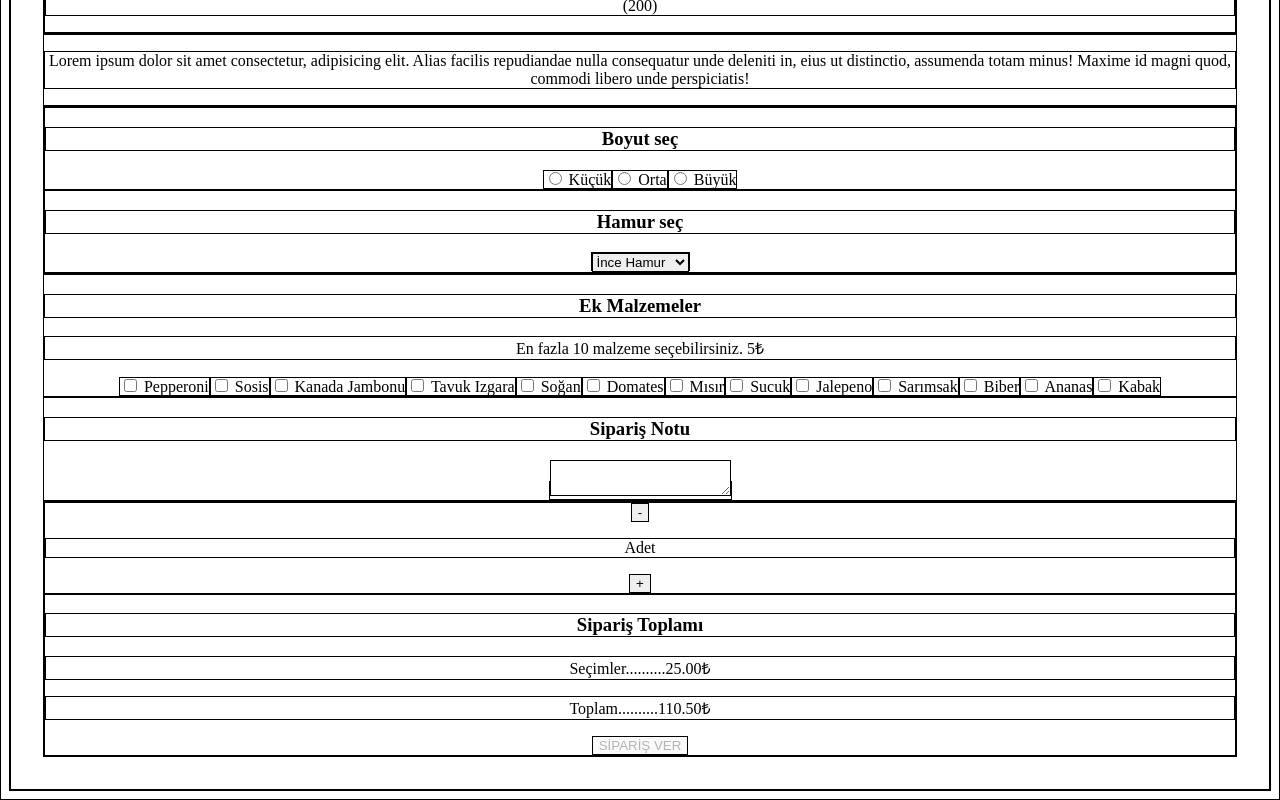
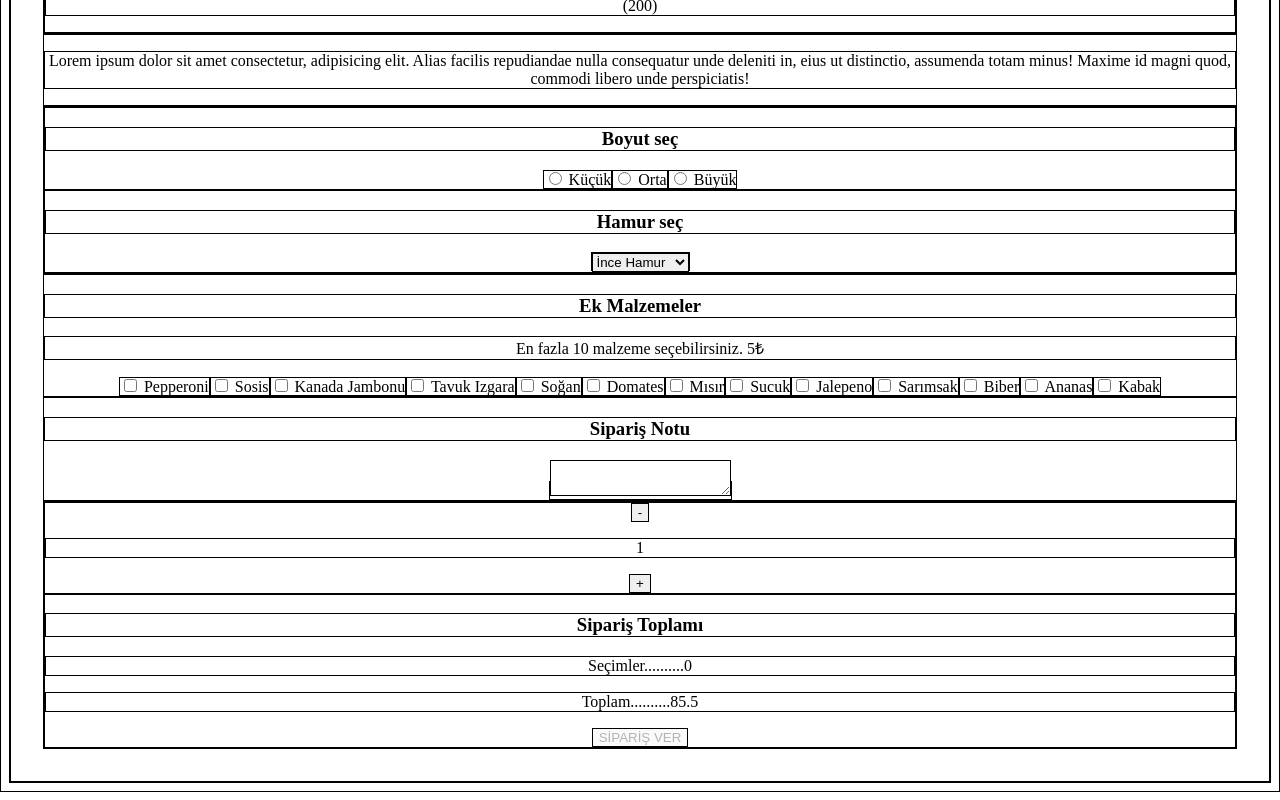
Before and after one commit to alpermakcan/fsweb-s8-challenge-pizza-template, a React (Vite) app: page / in a window 1280 px wide. Shown: the part 463-1263 px from the top of the page. Built offline with nearby package versions, Linux system fonts and the light colour scheme.

Commit message:
Update app.jsx buttons (price calculation)

```diff
--- a/src/App.jsx
+++ b/src/App.jsx
@@ -31,7 +31,7 @@ const initialSiparis = {
   hamur: "",
   "ek-malzeme": "",
   "siparis-notu": "",
-  adet: "",
+  adet: "1",
   fiyat: "",
 };
 
@@ -51,6 +51,7 @@ function App() {
   const [siparis, setSiparis] = useState(initialSiparis);
   const [errors, setErrors] = useState(initialErrors);
   const [isValid, setIsValid] = useState(false);
+  const [adet, setAdet] = useState(1);
 
   useEffect(() => {
     if(siparis.boyut !== "" && siparis.hamur !== ""){
@@ -61,8 +62,21 @@ function App() {
   }, [siparis])
 
 
+  function handleClick(event) {
+    const { name, value} = event.target;
+    console.log(event)
+    if (name === "cikar"){
+      setAdet((adet) => adet - 1);
+    } else if (name === "ekle") {
+      setAdet((adet) => adet + 1);
+    }
+    setSiparis({...siparis, adet: value})
+
+  }
+
+
   function handleInputChange(event) {
-    let { name, value, type, checked } = event.target;
+    let { name, value } = event.target;
 
     //state'i güncelle
     if (name === 'ek-malzeme') {
@@ -80,6 +94,7 @@ function App() {
     } else {
       setSiparis({ ...siparis, [name]: value });
     }
+
 
 
   }
@@ -150,14 +165,14 @@ function App() {
       </div>
       <div>
         <div>
-        <button>-</button>
-        <p>Adet</p>
-        <button>+</button>
+        <button name="cikar" value={adet} onClick={handleClick}>-</button>
+        <p>{adet}</p>
+        <button name="ekle" value={adet} onClick={handleClick}>+</button>
         </div>
         <div>
           <h3>Sipariş Toplamı</h3>
-          <p>Seçimler..........25.00₺</p>
-          <p>Toplam..........110.50₺</p>
+          <p>Seçimler..........{siparis["ek-malzeme"].length * 5}</p>
+          <p>Toplam..........{(85.50 + siparis["ek-malzeme"].length * 5) * adet}</p>
           <button disabled={!isValid} type="submit">SİPARİŞ VER</button>
         </div>
       </div>
```
